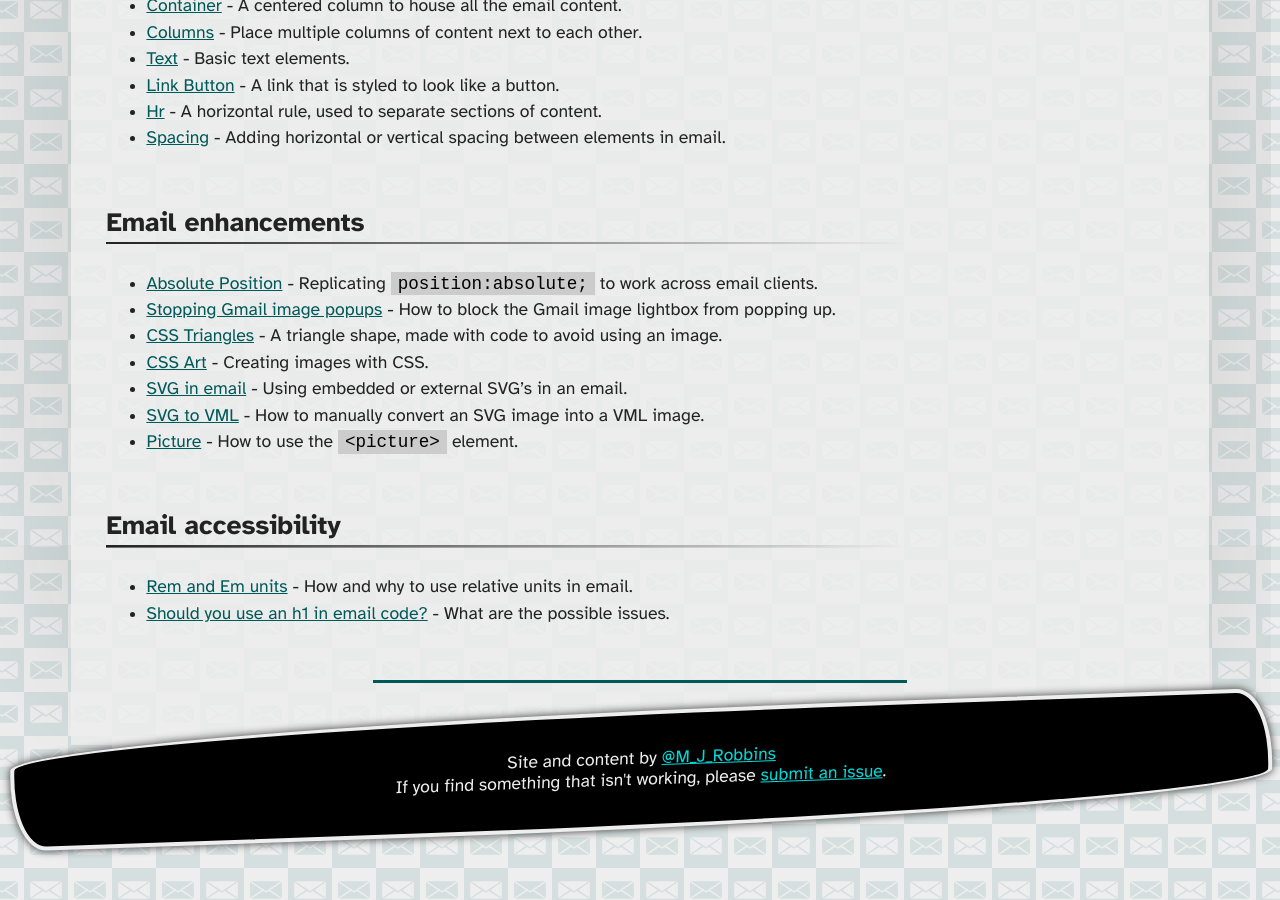
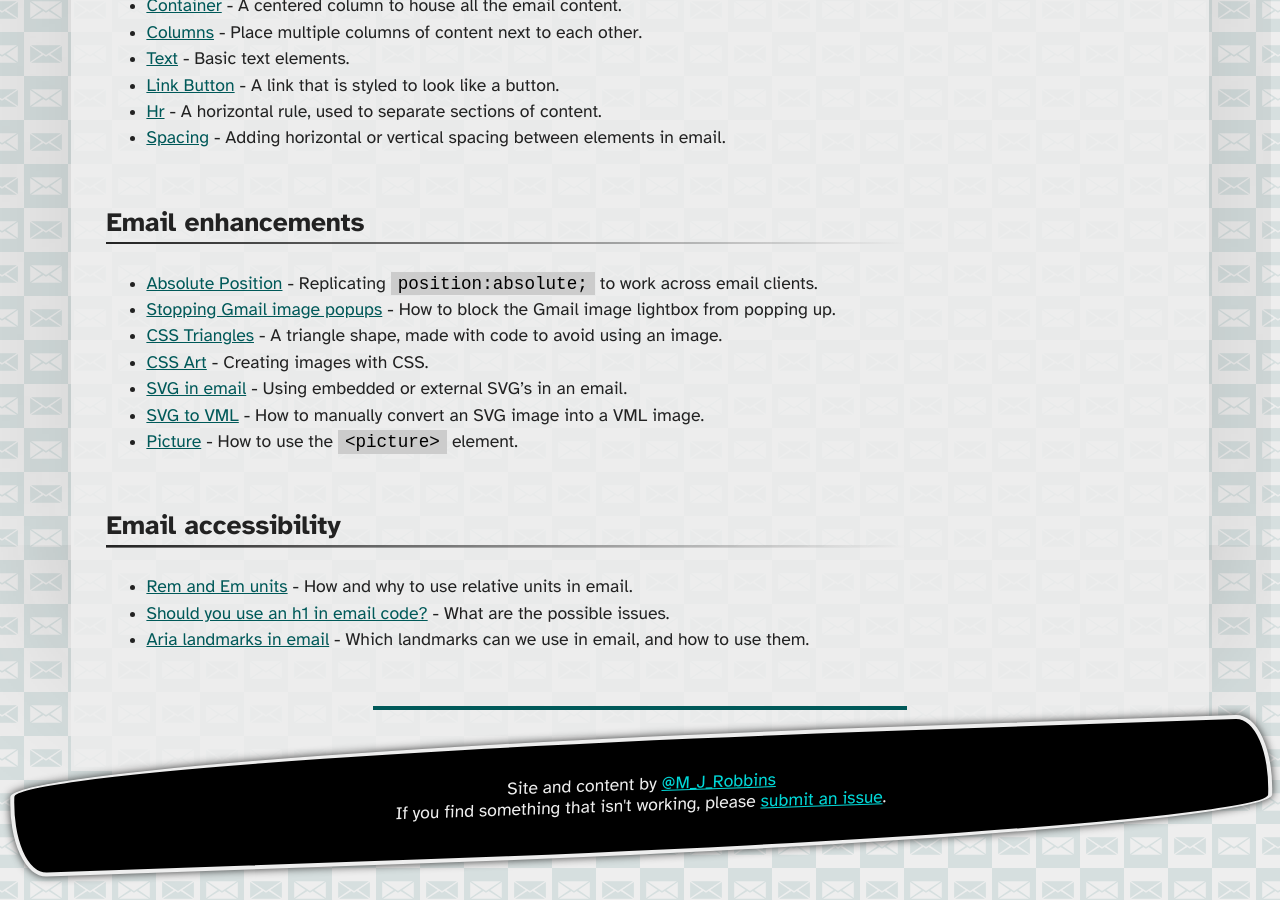
Before and after one commit to M-J-Robbins/good-email-code, a Jekyll site: the page built from index.md, in a window 1280 px wide and 900 px high, scrolled down 980 px. Built offline with Jekyll 4.4.1, drawn with Linux system fonts in a browser that asks for light colours; our own code applies the rules of GitHub Pages for plain Markdown files; a script that is not in the unit is left out.

Commit message:
a11y menu

```diff
--- a/_includes/email-accessibility.md
+++ b/_includes/email-accessibility.md
@@ -1,2 +1,3 @@
 * [Rem and Em units](email-accessibility/rem-and-em) - How and why to use relative units in email.
 * [Should you use an h1 in email code?](email-accessibility/should-you-use-an-h1-in-email-code) - What are the possible issues.
+* [Aria landmarks in email](email-accessibility/aria-landmarks-in-html-email) - Which landmarks can we use in email, and how to use them.
```
